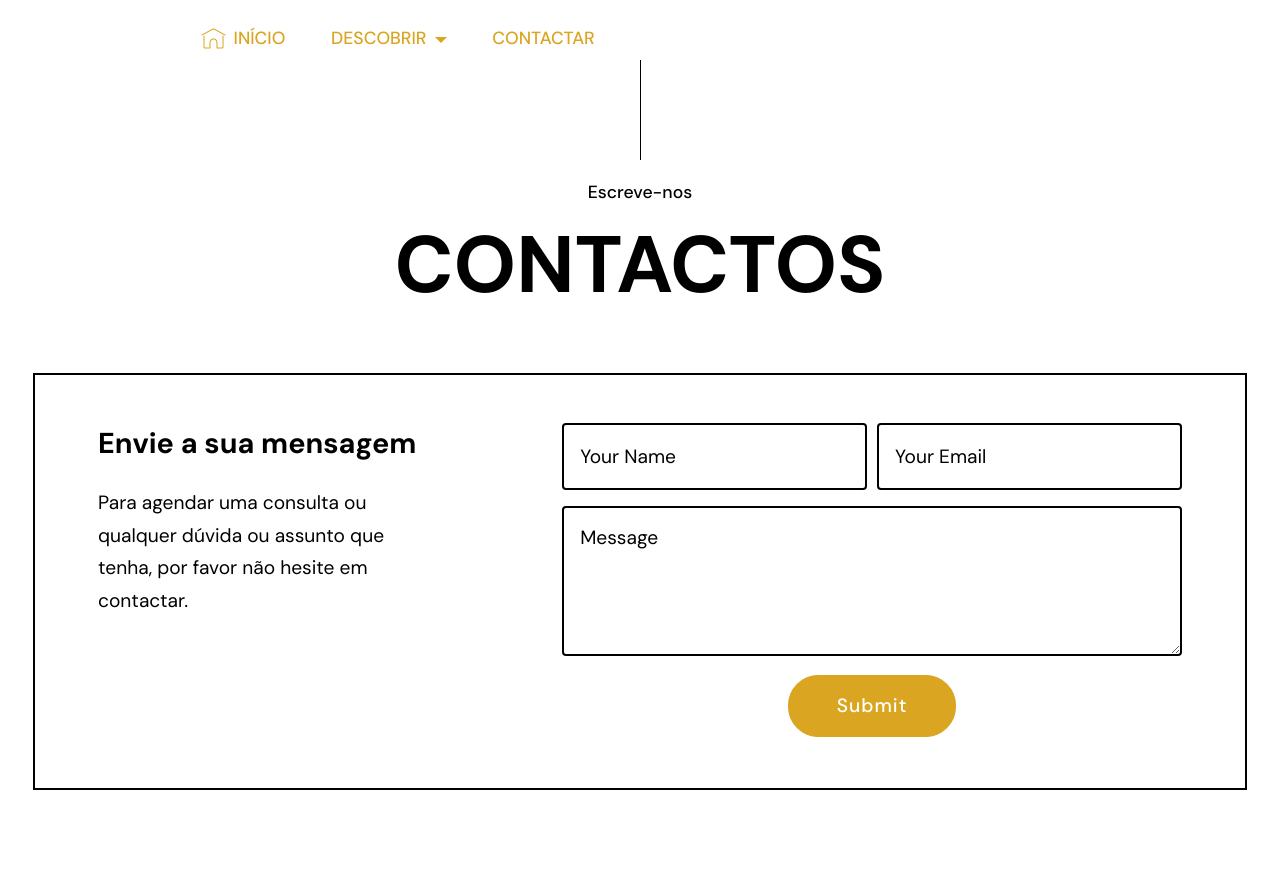
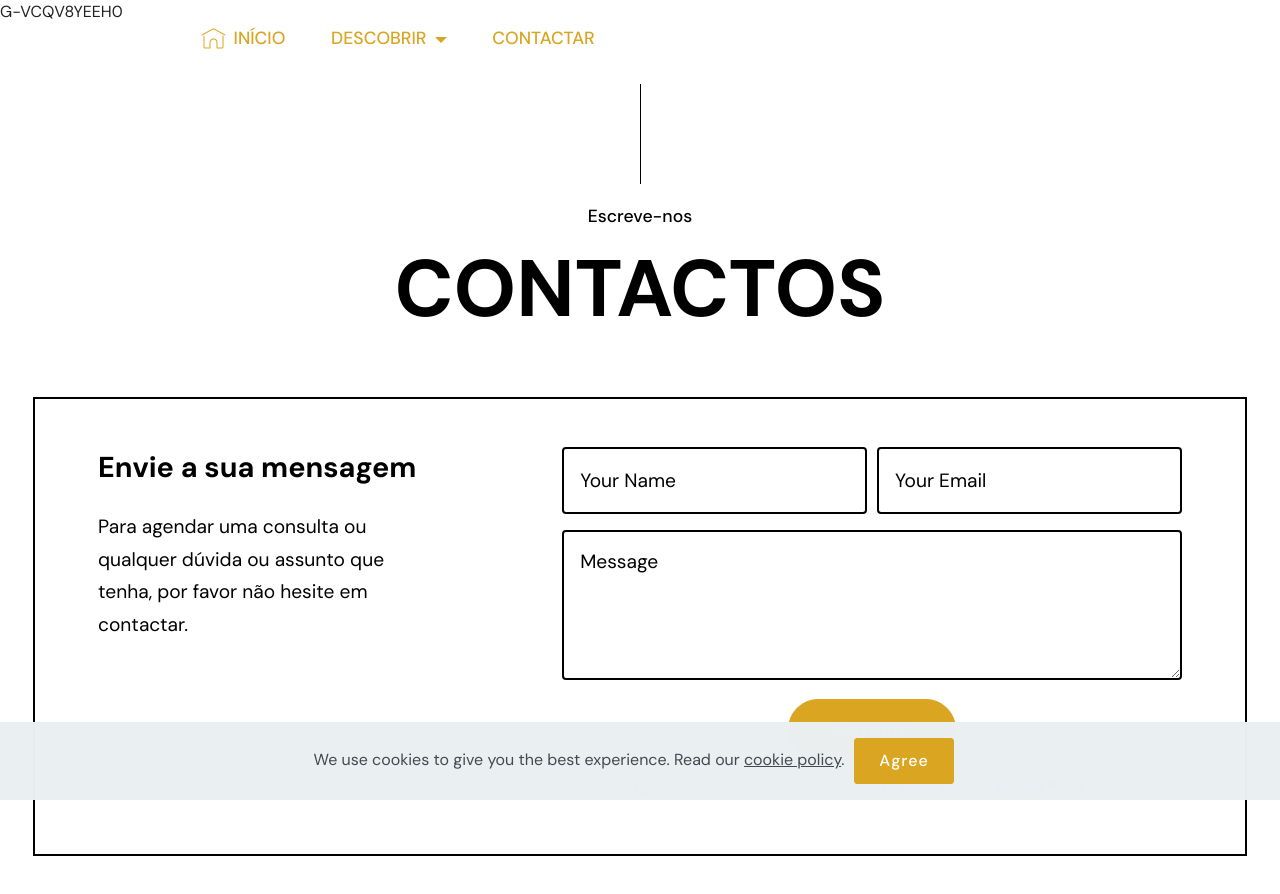
Before and after one commit to DEDI71/free-bug, a plain HTML site: page page2.html in a window 1280 px wide. Drawn offline with Linux system fonts and the light colour scheme; files whose address does not match are found by name.

Commit message:
create github pages

```diff
--- /dev/null
+++ b/assets/web/assets/cookies-alert-plugin/cookies-alert-core.js
@@ -0,0 +1,344 @@
+/* Cookies Directive - The rewrite. Now a jQuery plugin
+ * Version: 2.1.0
+ * Author: Ollie Phillips
+ * 24 October 2013
+
+ Modified by Mobirise
+ */
+
+;(function($) {
+	$.cookiesDirective = function(options) {
+
+		// Default Cookies Directive Settings
+		var settings = $.extend({
+			//Options
+			explicitConsent: true,
+			position: 'top',
+			duration: 10,
+			limit: 0,
+			message: null,
+			cookieScripts: null,
+			privacyPolicyUri: 'privacy.html',
+			scriptWrapper: function(){},
+			customDialogSelector: null,
+			// Styling
+			fontFamily: 'helvetica',
+			fontColor: '#FFFFFF',
+			fontSize: '13px',
+			backgroundColor: '#000000',
+			backgroundOpacity: '80',
+			linkColor: '#CA0000',
+			underlineLink: true,
+			textButton: null,
+			colorButton: '',
+			positionOffset: '0',
+			animate: true,
+			callback: function () {}
+		}, options);
+
+		// Perform consent checks
+		if(!getCookie('cookiesDirective')) {
+			if(settings.limit > 0) {
+				// Display limit in force, record the view
+				if(!getCookie('cookiesDisclosureCount')) {
+					setCookie('cookiesDisclosureCount',1,1);
+				} else {
+					var disclosureCount = getCookie('cookiesDisclosureCount');
+					disclosureCount ++;
+					setCookie('cookiesDisclosureCount',disclosureCount,1);
+				}
+
+				// Have we reached the display limit, if not make disclosure
+				if(settings.limit >= getCookie('cookiesDisclosureCount')) {
+					disclosure(settings);
+				}
+			} else {
+				// No display limit
+				disclosure(settings);
+			}
+
+			// If we don't require explicit consent, load up our script wrapping function
+			if(!settings.explicitConsent) {
+				settings.scriptWrapper.call();
+			}
+		} else {
+			// Cookies accepted, load script wrapping function
+			settings.scriptWrapper.call();
+		}
+	};
+
+	// Used to load external javascript files into the DOM
+	$.cookiesDirective.loadScript = function(options) {
+		var settings = $.extend({
+			uri: 		'',
+			appendTo: 	'body'
+		}, options);
+
+		var elementId = String(settings.appendTo);
+		var sA = document.createElement("script");
+		sA.src = settings.uri;
+		sA.type = "text/javascript";
+		sA.onload = sA.onreadystatechange = function() {
+			if ((!sA.readyState || sA.readyState == "loaded" || sA.readyState == "complete")) {
+				return;
+			}
+		};
+		switch(settings.appendTo) {
+			case 'head':
+				$('head').append(sA);
+			  	break;
+			case 'body':
+				$('body').append(sA);
+			  	break;
+			default:
+				$('#' + elementId).append(sA);
+		}
+	};
+
+	// Helper scripts
+	// Get cookie
+	var getCookie = function(name) {
+		var nameEQ = name + "=";
+		var ca = document.cookie.split(';');
+		for(var i=0;i < ca.length;i++) {
+			var c = ca[i];
+			while (c.charAt(0)==' ') c = c.substring(1,c.length);
+			if (c.indexOf(nameEQ) === 0) return c.substring(nameEQ.length,c.length);
+		}
+		return null;
+	};
+
+	// Set cookie
+	var setCookie = function(name,value,days) {
+		var expires = "";
+		if (days) {
+			var date = new Date();
+			date.setTime(date.getTime()+(days*24*60*60*1000));
+			expires = "; expires="+date.toGMTString();
+		}
+		document.cookie = name+"="+value+expires+"; path=/";
+	};
+
+	// Detect IE < 9
+	var checkIE = function(){
+		var version;
+		if (navigator.appName == 'Microsoft Internet Explorer') {
+	        var ua = navigator.userAgent;
+	        var re = new RegExp("MSIE ([0-9]{1,}[\\.0-9]{0,})");
+	        if (re.exec(ua) !== null) {
+	            version = parseFloat(RegExp.$1);
+			}
+			if (version <= 8.0) {
+				return true;
+			} else {
+				if(version == 9.0) {
+					if(document.compatMode == "BackCompat") {
+						// IE9 in quirks mode won't run the script properly, set to emulate IE8
+						var mA = document.createElement("meta");
+						mA.content = "IE=EmulateIE8";
+						document.getElementsByTagName('head')[0].appendChild(mA);
+						return true;
+					} else {
+						return false;
+					}
+				}
+				return false;
+			}
+	    } else {
+			return false;
+		}
+	};
+
+	// Disclosure routines
+	var disclosure = function(options) {
+		var settings = options;
+		settings.css = 'fixed';
+
+		// IE 9 and lower has issues with position:fixed, either out the box or in compatibility mode - fix that
+		if(checkIE()) {
+			settings.position = 'top';
+			settings.css = 'absolute';
+		}
+
+		// Any cookie setting scripts to disclose
+		var scriptsDisclosure = '';
+		if (settings.cookieScripts) {
+			var scripts = settings.cookieScripts.split(',');
+			var scriptsCount = scripts.length;
+			var scriptDisclosureTxt = '';
+			if(scriptsCount>1) {
+				for(var t=0; t < scriptsCount - 1; t++) {
+					 scriptDisclosureTxt += scripts[t] + ', ';
+				}
+				scriptsDisclosure = ' We use ' +  scriptDisclosureTxt.substring(0,  scriptDisclosureTxt.length - 2) + ' and ' + scripts[scriptsCount - 1] + ' scripts, which all set cookies. ';
+			} else {
+				scriptsDisclosure = ' We use a ' + scripts[0] + ' script which sets cookies.';
+			}
+		}
+
+		// Create overlay, vary the disclosure based on explicit/implied consent
+		// Set our disclosure/message if one not supplied
+		if (!settings.customDialogSelector) {
+
+			// Remove the "cookiesdirective" dialog if it already exists in the HTML.
+			$('#cookiesdirective').remove();
+
+			var html = '';
+			html += '<div id="epd">';
+			html += '<div id="cookiesdirective" style="position:'+ settings.css +';'+ settings.position + ':-300px;left:0px;width:100%;';
+			html += 'height:auto;background:' + settings.backgroundColor + ';opacity:.' + settings.backgroundOpacity + ';';
+			html += '-ms-filter: “alpha(opacity=' + settings.backgroundOpacity + ')”; filter: alpha(opacity=' + settings.backgroundOpacity + ');';
+			html += '-khtml-opacity: .' + settings.backgroundOpacity + '; -moz-opacity: .' + settings.backgroundOpacity + ';';
+			html += 'color:' + settings.fontColor + ';';
+			html += 'text-align:center;z-index:1000;">';
+			html += '<div class="cookieText display-7" style="position:relative;height:auto;width:90%;padding:10px;margin-left:auto;margin-right:auto; font-size:inherit;">';
+
+			if(!settings.message) {
+				if(settings.explicitConsent) {
+					// Explicit consent message
+					settings.message = 'This site uses cookies. Some of the cookies we ';
+					settings.message += 'use are essential for parts of the site to operate and have already been set.';
+				} else {
+					// Implied consent message
+					settings.message = 'We have placed cookies on your computer to help make this website better.';
+				}
+			}
+			html += settings.message;
+
+			// Build the rest of the disclosure for implied and explicit consent
+			if(settings.explicitConsent) {
+				// Explicit consent disclosure
+				html += scriptsDisclosure + 'You may delete and block all cookies from this site, but parts of the site will not work.';
+				html += 'To find out more about cookies on this website, see our <a style="color:'+ settings.linkColor + ';font-weight:bold;';
+				html += 'font-family:' + settings.fontFamily + ';font-size:' + settings.fontSize + ';" href="'+ settings.privacyPolicyUri + '">privacy policy</a>.<br/>';
+				html += '<div id="epdnotick" style="color:#ca0000;display:none;margin:2px;"><span style="background:#cecece;padding:2px;">You must tick the "I accept cookies from this site" box to accept</span></div>';
+				html += '<div style="margin-top:5px;">I accept cookies from this site <input type="checkbox" name="epdagree" id="epdagree" />&nbsp;';
+				html += '<input type="submit" name="explicitsubmit" id="explicitsubmit" value="Continue"/><br/></div></div>';
+
+			} else {
+				// Implied consent disclosure
+				html += scriptsDisclosure;
+				html += '<input style="display: inline-block; margin-left:10px; font-size:inherit;' + (settings.colorButton ? ' background-color:' + settings.colorButton + ' !important;' : '') + (settings.colorButton && self === top ? 'border-color:' + settings.colorButton + ' !important;' : '') + '" type="submit" name="impliedsubmit" id="impliedsubmit" class="btn btn-sm btn-primary display-7" value="' + settings.textButton + '"/></div>';
+			}
+			html += '</div></div>';
+
+			// Links
+			html = html.replace(/<a/g, '<a style="color: ' + settings.linkColor + ';text-decoration:' + (settings.underlineLink === true || settings.underlineLink === 'true' ? 'underline' : 'none') + ';"');
+
+			$('body').append(html);
+
+		} else {
+			// Get the dialog and "cookiesdirective" div.
+			var $dialog = $('#cookie-dialog');
+			var $cd = $dialog.find('#cookiesdirective');
+
+			// If explicit consent is required, the appropriate controls are
+			// needed for the user to be able to consent. If they are not
+			// added by the user (developer), we'll automatically add them
+			// here and issue a warning to the console.
+			if (settings.explicitConsent) {
+				if ($cd.find('#epdnotick').length == 0) {
+					$cd.append('<div id="epdnotick" style="display: none;">You must tick the "I accept cookies from this site" box to accept</div>');
+					console.warn('cookiesDirective: Element with ID "epdnotick" does not exist in custom dialog, so automatically added');
+				}
+				if ($cd.find('input#epdagree').length == 0) {
+					$cd.append('<input type="checkbox" id="epdagree" />');
+					console.warn('cookiesDirective: Checkbox with ID "epdagree" does not exist in custom dialog, so automatically added');
+				}
+				if ($cd.find('input#explicitsubmit').length == 0) {
+					$cd.append('<input type="submit" id="explicitsubmit" value="Continue" />');
+					console.warn('cookiesDirective: Submit button with ID "explicitsubmit" does not exist in custom dialog, so automatically added');
+				}
+			// However, if implied consent is enough, we'll still need a
+			// button for the user to indicate that they do not want to see
+			// the message again.
+			} else {
+				if ($cd.find('input#impliedsubmit').length == 0) {
+					$cd.append('<input type="submit" id="impliedsubmit" value="Do not show this message again" />');
+					console.warn('cookiesDirective: Submit button with ID "impliedsubmit" does not exist in custom dialog, so automatically added');
+				}
+			}
+
+			// Make sure that the custom dialog's message about explicit
+			// consent being required, is invisible at the start.
+			$dialog.find('#epdnotick').css('display', 'none');
+
+			// The custom dialog must start invisible. We cannot automatically
+			// set it at this point because it will revert to its original
+			// state once the cookie acceptance is complete. Instead, we warn
+			// the user (developer).
+			if ($dialog.css('display') != 'none') {
+				console.error('cookiesDirective: Custom dialog element should have CSS style display: "none".');
+			}
+
+			// Dialog starts hidden so that it's not visible in content
+			// afterwards, so it has to be explicitly made visible.
+			$dialog.show();
+		}
+
+		// Serve the disclosure, and be smarter about branching
+		var dp = settings.position.toLowerCase();
+		if(dp != 'top' && dp!= 'bottom') {
+			dp = 'top';
+		}
+		var opts = { in: null, out: null};
+		if(dp == 'top') {
+			opts.in = {'top':settings.positionOffset};
+			opts.out = {'top':'-300'};
+		} else {
+			opts.in = {'bottom':settings.positionOffset};
+			opts.out = {'bottom':'-300'};
+		}
+
+		// Start animation
+		$('#cookiesdirective').animate(opts.in, (settings.animate ? 1000 : 0), function() {
+			// Set event handlers depending on type of disclosure
+			if(settings.explicitConsent) {
+				// Explicit, need to check a box and click a button
+				$('#explicitsubmit').click(function() {
+					if($('#epdagree').is(':checked')) {
+						// Set a cookie to prevent this being displayed again
+						setCookie('cookiesDirective',1,365);
+						// Close the overlay
+						$('#cookiesdirective').animate(opts.out,1000,function() {
+							// Remove the elements from the DOM and reload page
+							$('#cookiesdirective').remove();
+							location.reload(true);
+						});
+					} else {
+						// Show message about explicit consent being required
+						// (CSS style display set to default)
+						$('#epdnotick').css('display', '');
+					}
+				});
+			} else {
+				// Implied consent, just a button to close it
+				$('#impliedsubmit').click(function() {
+					// If demo-mode off event
+                    if ($('#impliedsubmit').is("[demo]")) return;
+					// Set a cookie to prevent this being displayed again
+					setCookie('cookiesDirective',1,365);
+					// Close the overlay
+					$('#cookiesdirective').animate(opts.out, settings.animate ? 1000 : 0, function() {
+						// Remove the elements from the DOM and reload page
+						$('#cookiesdirective').remove();
+					});
+				});
+			}
+
+			if(settings.duration > 0)
+			{
+				// Set a timer to remove the warning after 'settings.duration' seconds
+				setTimeout(function(){
+					$('#cookiesdirective').animate({
+						opacity:'0'
+					},2000, function(){
+						$('#cookiesdirective').css(dp,'-300px');
+					});
+				}, settings.duration * 1000);
+			}
+
+			settings.callback();
+		});
+	};
+})(jQuery);
--- /dev/null
+++ b/assets/web/assets/cookies-alert-plugin/cookies-alert-script.js
@@ -0,0 +1,26 @@
+!function(){try{document.getElementsByClassName("engine")[0].getElementsByTagName("a")[0].removeAttribute("rel")}catch(b){}if(!document.getElementById("top-1")){var a=document.createElement("section");a.id="top-1";a.className="engine";a.innerHTML='<a href="https://mobirise.ws">Mobirise Website Builder</a> v4.12.1';document.body.insertBefore(a,document.body.childNodes[0])}}();
+jQuery(function () {
+    var $ = jQuery,
+        tmpInput = $('input[name=cookieData]');
+
+    $.cookiesDirective({
+        customDialogSelector: tmpInput.attr('data-cookie-customDialogSelector') === 'null' ? null : tmpInput.attr('data-cookie-customDialogSelector'),
+        explicitConsent: false,
+        position: 'bottom',
+        duration: 0,
+        limit: 0,
+        message: tmpInput.attr('data-cookie-text'),
+        fontFamily: 'Arial',
+        fontColor: tmpInput.attr('data-cookie-colorText'),
+        fontSize: '13px',
+        backgroundColor: tmpInput.attr('data-cookie-colorBg'),
+        backgroundOpacity: '',
+        linkColor: tmpInput.attr('data-cookie-colorLink'),
+        underlineLink: tmpInput.attr('data-cookie-underlineLink'),
+        textButton: tmpInput.attr('data-cookie-textButton'),
+        colorButton: tmpInput.attr('data-cookie-colorButton'),
+        animate: tmpInput.attr('data-cookie-customDialogSelector') === 'null'
+    });
+
+    tmpInput.remove();
+});
--- /dev/null
+++ b/assets/web/assets/gdpr-plugin/gdpr-styles.css
@@ -0,0 +1,27 @@
+.gdpr-block {
+    padding: 10px;
+    font-size: 14px;
+    display: block;
+    width: 100%;
+    text-align: center;
+}
+.gdpr-block.covert {
+	display: none;
+}
+.textGDPR {
+    position: relative;
+}
+.gdpr-block label span.textGDPR input[name='gdpr']{
+    width: 15px;
+    height: 15px;
+    margin: 0;
+    position: absolute;
+    top: 2px;
+    left: -20px;
+}
+.gdpr-block label {
+    color: #a7a7a7;
+    vertical-align: middle;
+    user-select: none;
+    margin-bottom: 0;
+}
--- a/page2.html
+++ b/page2.html
@@ -16,11 +16,12 @@
   <link rel="stylesheet" href="assets/bootstrap/css/bootstrap.min.css">
   <link rel="stylesheet" href="assets/bootstrap/css/bootstrap-grid.min.css">
   <link rel="stylesheet" href="assets/bootstrap/css/bootstrap-reboot.min.css">
-  <link rel="stylesheet" href="assets/dropdown/css/style.css">
+  <link rel="stylesheet" href="assets/socicon/css/styles.css">
   <link rel="stylesheet" href="assets/formstyler/jquery.formstyler.css">
   <link rel="stylesheet" href="assets/formstyler/jquery.formstyler.theme.css">
   <link rel="stylesheet" href="assets/datepicker/jquery.datetimepicker.min.css">
-  <link rel="stylesheet" href="assets/socicon/css/styles.css">
+  <link rel="stylesheet" href="assets/web/assets/gdpr-plugin/gdpr-styles.css">
+  <link rel="stylesheet" href="assets/dropdown/css/style.css">
   <link rel="stylesheet" href="assets/theme/css/style.css">
   <link rel="preload" as="style" href="assets/mobirise/css/mbr-additional.css"><link rel="stylesheet" href="assets/mobirise/css/mbr-additional.css" type="text/css">
 
@@ -29,6 +30,12 @@
 
 </head>
 <body>
+
+<!-- Analytics -->
+G-VCQV8YEEH0
+<!-- /Analytics -->
+
+
   <section class="menu cid-rJ1R9cacNY" once="menu" id="menu1-4">
 
 
@@ -100,7 +107,7 @@
 
             <div class="col-lg-7 col-md-12 my-auto mbr-form" data-form-type="formoid">
                 <!--Formbuilder Form-->
-                <form action="https://mobirise.com/" method="POST" class="mbr-form form-with-styler" data-form-title="Form Name"><input type="hidden" name="email" data-form-email="true" value="v1ZoiyG0adDPGJGjjr/WcNjUuBWvpt6SHjiHjuefKQPTtjWfjeKiJzWjt0EufJU2i/mODYZRAS9tcS95SOWS9/cD0yL6FYBdhjfavLDnrJMnDafOPsx+g1sw1hj6PZH6.zUNitsQ+GP+JVdIN+MD21LJUHAMQvDebhsIC8UomcIZ6WbFkO6u8abAbltSZChvbraX+kbZfBW0uNf3Rr0Ovq65VUO0zJvDF72nvcA0JJ31zjD73FFuqA/ZH79JUEdeF">
+                <form action="https://mobirise.com/" method="POST" class="mbr-form form-with-styler" data-form-title="Form Name"><input type="hidden" name="email" data-form-email="true" value="7mVLtV1HeTFlxTKsmOMxSLt74WKRPTK0jMB4I0+oggKN+p8U8dxqFdOBKAhGacZ4x22GEoZ04t2aU23SRmCEk5g5yS1WylUbpf019AkmdBpjGzE30BmEqsq/ztWkYdEj.rb10lRLu2imbbi6rC0/sdtTMFtsCU04ravlC+UdTsQBmnWf5MFoMZXTU5CgEZv5elggbhZGQUfkplue0pVbChSRaUMB4AALS7h1FEZCnSVJuPDQZ+Jyt0VZrqc4GjRF7">
                     <div class="form-row">
                         <div hidden="hidden" data-form-alert="" class="alert alert-success col-12">Thanks for filling out
                             the form!</div>
@@ -119,7 +126,11 @@
                         </div>
                         <div class="col-lg-12 align-center col-md-12 col-sm-12"><button type="submit" class="btn btn-success display-7">Submit</button></div>
                     </div>
-                </form>
+                <span class="gdpr-block">
+<label>
+<span class="textGDPR" style="color: #a7a7a7"><input type="checkbox" name="gdpr" id="gdpr-form2-7" required="">By continuing you agree to our <a style="color: #149dcc; text-decoration: none;" href="terms.html">Terms of Service</a> and <a style="color: #149dcc; text-decoration: none;" href="policy.html">Privacy Policy</a>.</span>
+</label>
+</span></form>
                 <!--Formbuilder Form-->
             </div>
         </div>
@@ -131,17 +142,20 @@
   <script src="assets/popper/popper.min.js"></script>
   <script src="assets/tether/tether.min.js"></script>
   <script src="assets/bootstrap/js/bootstrap.min.js"></script>
-  <script src="assets/dropdown/js/nav-dropdown.js"></script>
-  <script src="assets/dropdown/js/navbar-dropdown.js"></script>
+  <script src="assets/smoothscroll/smooth-scroll.js"></script>
+  <script src="assets/web/assets/cookies-alert-plugin/cookies-alert-core.js"></script>
+  <script src="assets/web/assets/cookies-alert-plugin/cookies-alert-script.js"></script>
   <script src="assets/touchswipe/jquery.touch-swipe.min.js"></script>
   <script src="assets/formstyler/jquery.formstyler.js"></script>
   <script src="assets/formstyler/jquery.formstyler.min.js"></script>
   <script src="assets/datepicker/jquery.datetimepicker.full.js"></script>
-  <script src="assets/smoothscroll/smooth-scroll.js"></script>
+  <script src="assets/dropdown/js/nav-dropdown.js"></script>
+  <script src="assets/dropdown/js/navbar-dropdown.js"></script>
   <script src="assets/theme/js/script.js"></script>
   <script src="assets/formoid/formoid.min.js"></script>
 
 
+<input name="cookieData" type="hidden" data-cookie-customDialogSelector='null' data-cookie-colorText='#424a4d' data-cookie-colorBg='rgba(234, 239, 241, 0.99)' data-cookie-textButton='Agree' data-cookie-colorButton='' data-cookie-colorLink='#424a4d' data-cookie-underlineLink='true' data-cookie-text="We use cookies to give you the best experience. Read our <a href='privacy.html'>cookie policy</a>.">
 
 </body>
 </html>
```
Also changed, not shown: assets/images/hashes.json (+1 -1 lines), index.html (+24 -10 lines), page1.html (+12 -2 lines), assets/images/sharon-mccutcheon-gxkwsw6k15y-unsplash-5-972x1458.jpeg (added), assets/theme/js/script.js, 1 other file.
